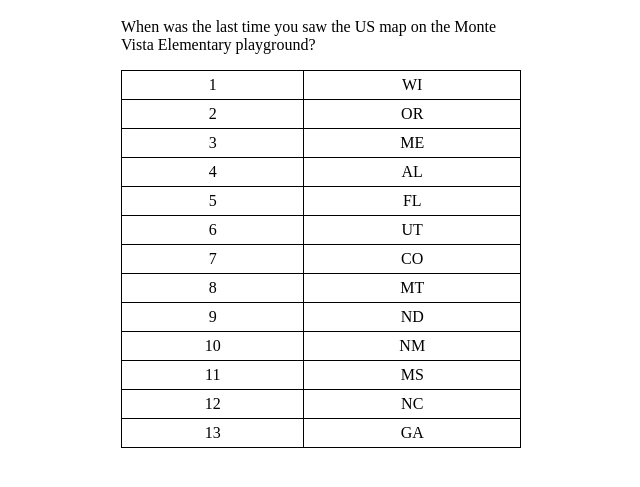
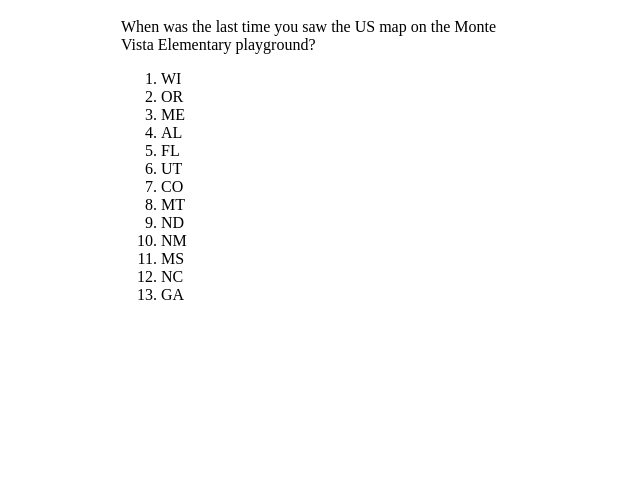
Before and after one commit to cogit18/Cross, a plain HTML site: page index.html in a window 1280 px wide. Shown: the part 85-572 px from the top of the page, without its empty margins (319-959 px from the left). Drawn offline with Linux system fonts and the light colour scheme.

Commit message:
Update index.html

```diff
--- a/index.html
+++ b/index.html
@@ -41,21 +41,21 @@
     <h1>Welcome to the Cross Country Race event.
     </h1>
     <p>When was the last time you saw the US map on the Monte Vista Elementary playground?</p>
-        <table>
-            <tr><td class=num">1</td><td>WI</td></tr>
-            <tr><td class=num">2</td><td>OR</td></tr>
-            <tr><td class=num">3</td><td>ME</td></tr>
-            <tr><td class=num">4</td><td>AL</td></tr>
-            <tr><td class=num">5</td><td>FL</td></tr>
-            <tr><td class=num">6</td><td>UT</td></tr>
-            <tr><td class=num">7</td><td>CO</td></tr>
-            <tr><td class=num">8</td><td>MT</td></tr>
-            <tr><td class=num">9</td><td>ND</td></tr>
-            <tr><td class=num">10</td><td>NM</td></tr>
-            <tr><td class=num">11</td><td>MS</td></tr>
-            <tr><td class=num">12</td><td>NC</td></tr>
-            <tr><td class=num">13</td><td>GA</td></tr>
-        </table>
+        <ol>
+            <li>WI</li>
+            <li>OR</li>
+            <li>ME</li>
+            <li>AL</li>
+            <li>FL</li>
+            <li>UT</li>
+            <li>CO</li>
+            <li>MT</li>
+            <li>ND</li>
+            <li>NM</li>
+            <li>MS</li>
+            <li>NC</li>
+            <li>GA</li>
+        </ol>
     </div>
 </body>
 </html>
```
